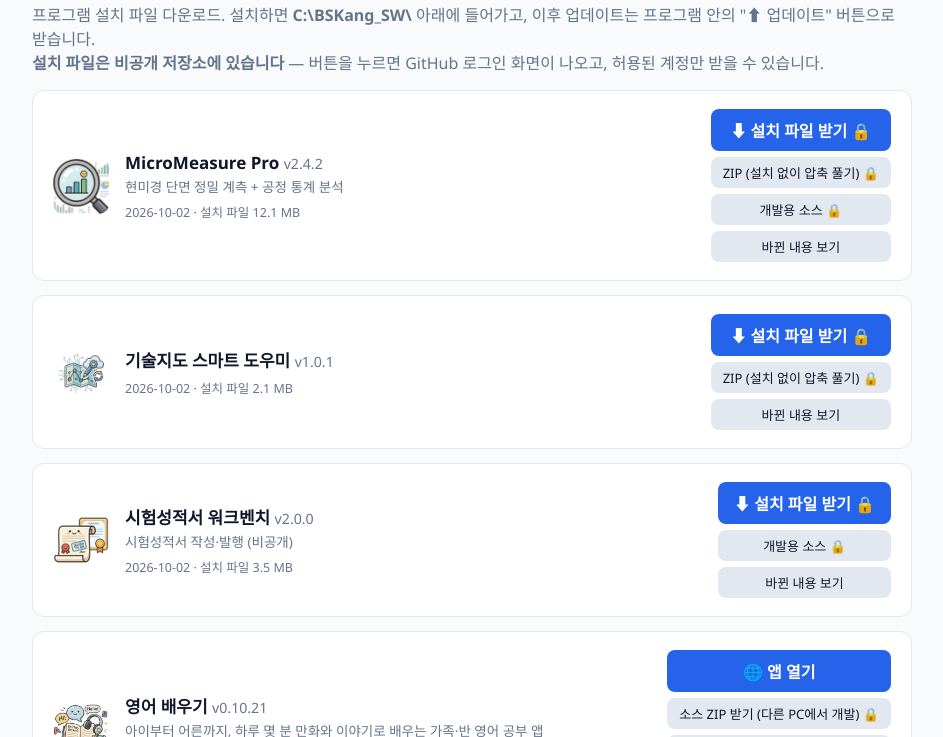
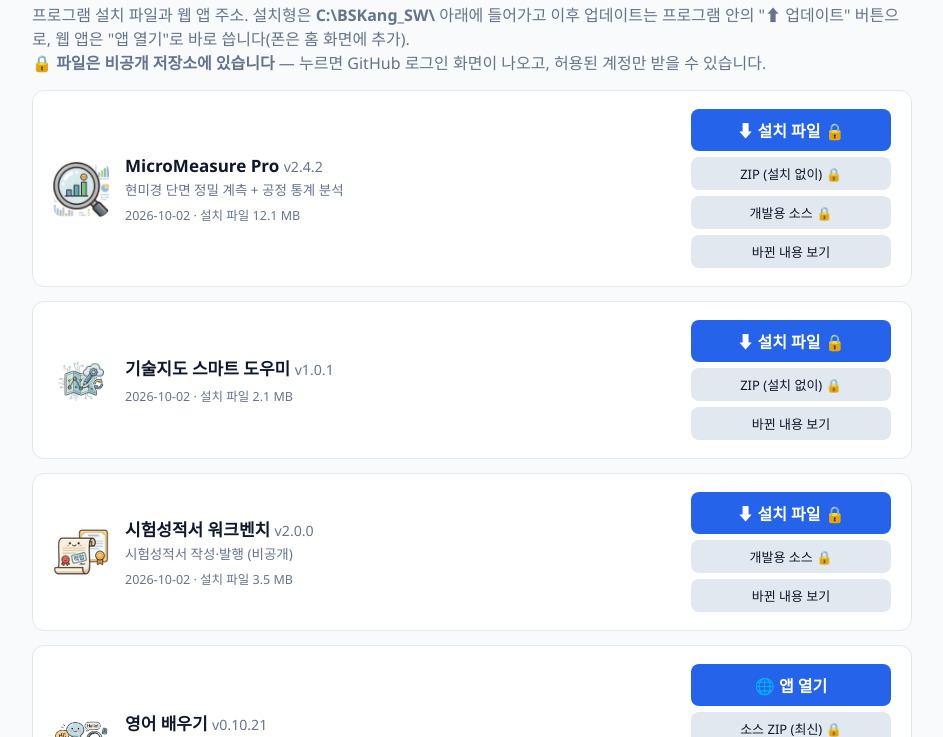
Before and after one commit to eden-0721/BSkang_SW, a plain HTML site: page index.html in a window 1280 px wide. Shown: the part 63-800 px from the top of the page, without its empty margins (168-1111 px from the left). Drawn offline with Linux system fonts and the light colour scheme.

Commit message:
다운로드 페이지 정리 — 단추 칸 너비 통일(200px)·짧은 글자·폰에서 큰 단추는 한 줄, 웹 앱 설명
Co-Authored-By: Claude Fable 5.1 <noreply@anthropic.com>

```diff
--- a/index.html
+++ b/index.html
@@ -13,26 +13,27 @@
     h1 { margin: 0 0 4px; font-size: 24px; }
     header p { margin: 0; color: var(--muted); }
     main { max-width: 920px; margin: 0 auto; padding: 0 20px 40px; display: grid; gap: 14px; }
-    .card { background: var(--card); border: 1px solid var(--border); border-radius: 12px; padding: 18px 20px; display: grid; grid-template-columns: 56px 1fr auto; gap: 16px; align-items: center; }
+    .card { background: var(--card); border: 1px solid var(--border); border-radius: 12px; padding: 18px 20px; display: grid; grid-template-columns: 56px 1fr 200px; gap: 16px; align-items: center; }
     .card img { width: 56px; height: 56px; border-radius: 10px; }
     .card h2 { margin: 0 0 2px; font-size: 17px; }
     .card .desc { color: var(--muted); font-size: 13.5px; margin: 0 0 6px; }
     .card .meta { font-size: 12.5px; color: var(--muted); }
     .btns { display: flex; flex-direction: column; gap: 6px; align-items: stretch; }
     .btn { display: inline-block; padding: 9px 16px; border-radius: 8px; background: var(--accent); color: #fff; text-decoration: none; font-weight: 600; text-align: center; white-space: nowrap; }
-    .btn.sub { background: #e2e8f0; color: var(--text); font-weight: 500; font-size: 13px; padding: 6px 12px; }
+    .btn.sub { background: #e2e8f0; color: var(--text); font-weight: 500; font-size: 13px; padding: 7px 12px; }
+    .btn, .btn.sub { overflow: hidden; text-overflow: ellipsis; }
     .empty { color: var(--muted); padding: 30px; text-align: center; }
     .note { font-size: 12.5px; color: var(--muted); max-width: 920px; margin: 0 auto; padding: 0 20px 30px; line-height: 1.6; }
     .note b { color: var(--text); }
     .notes { grid-column: 1 / -1; border-top: 1px solid var(--border); padding-top: 10px; font-size: 13.5px; }
     .notes .note { margin-bottom: 10px; } .notes .note span { color: var(--muted); font-size: 12.5px; margin-left: 6px; } .notes ul { margin: 4px 0 0; padding-left: 18px; }
-    @media (max-width: 600px) { .card { grid-template-columns: 44px 1fr; } .btns { grid-column: 1 / -1; flex-direction: row; } .btn { flex: 1; } }
+    @media (max-width: 600px) { .card { grid-template-columns: 44px 1fr; } .btns { grid-column: 1 / -1; flex-direction: row; flex-wrap: wrap; } .btn { flex: 1 1 45%; } .btn:not(.sub) { flex-basis: 100%; } }
   </style>
 </head>
 <body>
   <header>
     <h1>BSKang_SW</h1>
-    <p>프로그램 설치 파일 다운로드. 설치하면 <b>C:\BSKang_SW\</b> 아래에 들어가고, 이후 업데이트는 프로그램 안의 "⬆ 업데이트" 버튼으로 받습니다.<br><b>설치 파일은 비공개 저장소에 있습니다</b> — 버튼을 누르면 GitHub 로그인 화면이 나오고, 허용된 계정만 받을 수 있습니다.</p>
+    <p>프로그램 설치 파일과 웹 앱 주소. 설치형은 <b>C:\BSKang_SW\</b> 아래에 들어가고 이후 업데이트는 프로그램 안의 "⬆ 업데이트" 버튼으로, 웹 앱은 "앱 열기"로 바로 씁니다(폰은 홈 화면에 추가).<br><b>🔒 파일은 비공개 저장소에 있습니다</b> — 누르면 GitHub 로그인 화면이 나오고, 허용된 계정만 받을 수 있습니다.</p>
   </header>
   <main id="list"><div class="empty">목록을 불러오는 중…</div></main>
   <div class="note">
@@ -60,9 +61,9 @@
             </div>
             <div class="btns">
               ${p.kind === 'web' ? `<a class="btn" href="${esc(p.web && p.web.url)}" target="_blank" rel="noopener" title="가입된 사람만 쓸 수 있습니다">🌐 앱 열기</a>`
-                : `<a class="btn" href="${esc(p.setup && p.setup.url)}" title="${p.private ? 'GitHub 로그인이 필요합니다 (허용된 계정만)' : ''}">⬇ 설치 파일 받기${p.private ? ' 🔒' : ''}</a>`}
-              ${p.prerelease && p.prerelease.url ? `<a class="btn sub" href="${esc(p.prerelease.url)}" title="시험판 — 개발자 확인용${p.private ? ' (GitHub 로그인 필요)' : ''}">⬇ 개발판(시험판) v${esc(p.prerelease.version)} 받기${p.private ? ' 🔒' : ''}</a>` : ''}
-              ${p.zip ? `<a class="btn sub" href="${esc(p.zip.url)}">${p.kind === 'web' ? '소스 ZIP 받기 (다른 PC에서 개발)' : 'ZIP (설치 없이 압축 풀기)'}${p.private ? ' 🔒' : ''}</a>` : ''}
+                : `<a class="btn" href="${esc(p.setup && p.setup.url)}" title="${p.private ? 'GitHub 로그인이 필요합니다 (허용된 계정만)' : ''}">⬇ 설치 파일${p.private ? ' 🔒' : ''}</a>`}
+              ${p.prerelease && p.prerelease.url ? `<a class="btn sub" href="${esc(p.prerelease.url)}" title="시험판 — 개발자 확인용${p.private ? ' (GitHub 로그인 필요)' : ''}">⬇ 시험판 v${esc(p.prerelease.version)}${p.private ? ' 🔒' : ''}</a>` : ''}
+              ${p.zip ? `<a class="btn sub" href="${esc(p.zip.url)}">${p.kind === 'web' ? '소스 ZIP (최신)' : 'ZIP (설치 없이)'}${p.private ? ' 🔒' : ''}</a>` : ''}
               ${p.source ? `<a class="btn sub" href="${esc(p.source)}" target="_blank" rel="noopener" title="소스 저장소 (비공개 — 개발자만)">개발용 소스 🔒</a>` : ''}
               ${p.page ? `<a class="btn sub" href="${esc(p.page)}" target="_blank" rel="noopener">바뀐 내용 보기</a>` : p.notes ? `<button class="btn sub" type="button" data-notes="${esc(p.app)}">바뀐 내용 보기</button>` : ''}
             </div>
```
